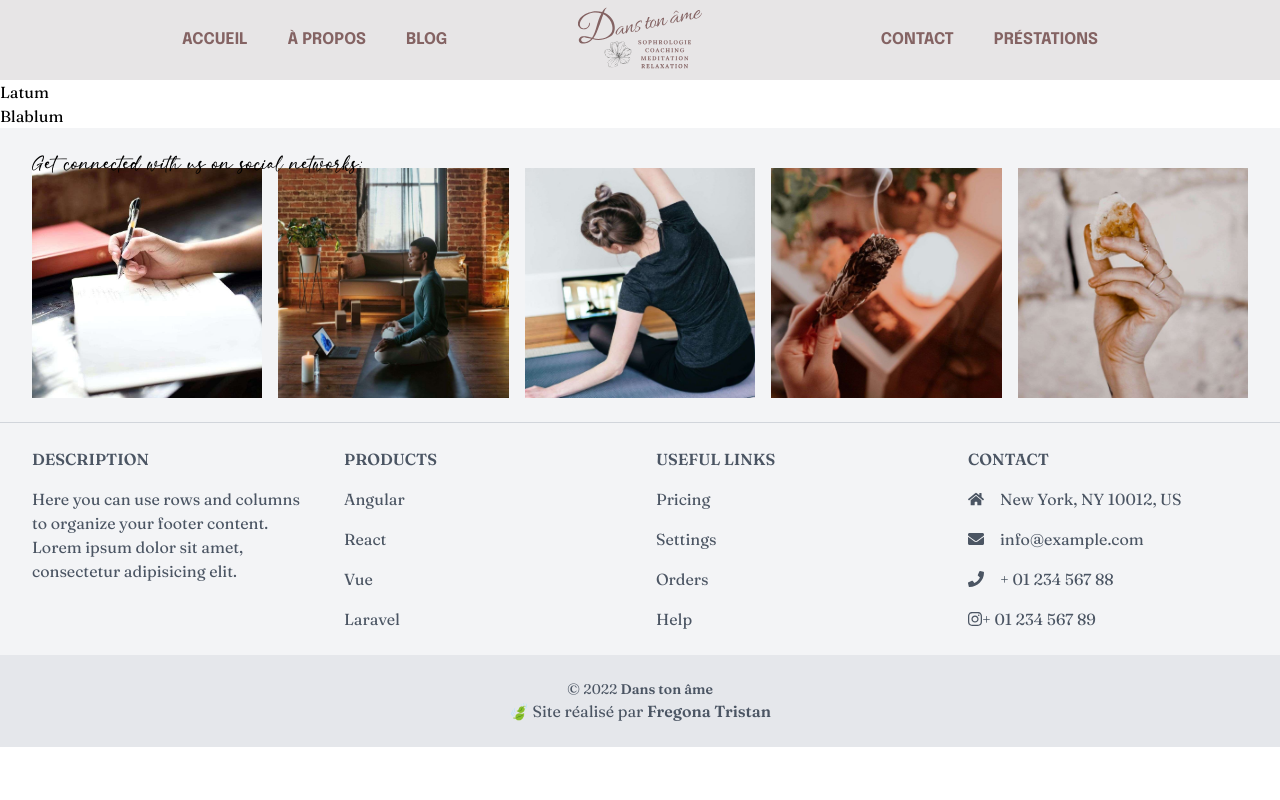
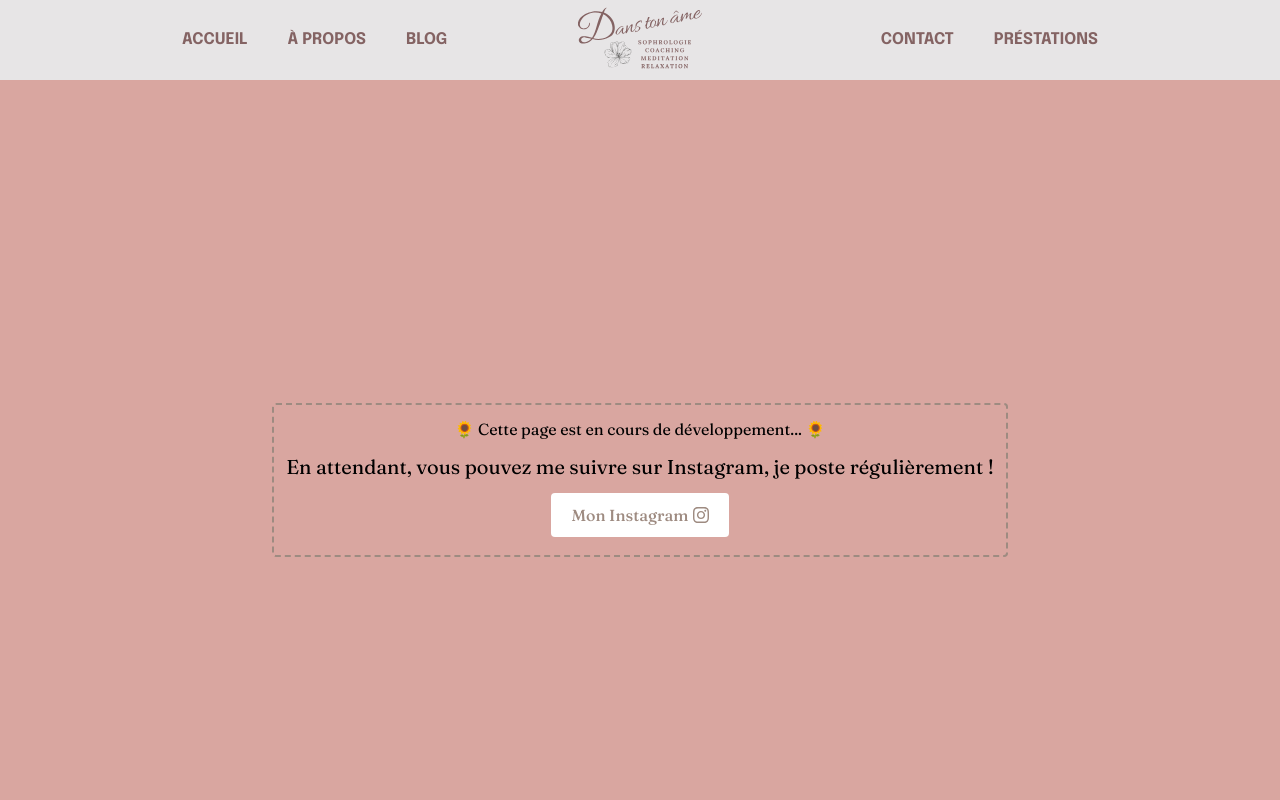
Before and after one commit to Tfregona/Dans_Ton_Ame, a Next.js app: page /about in a window 1280 px wide. Shown: the top 800 px of the page. Built offline with nearby package versions, Linux system fonts and the light colour scheme.

Commit message:
Revert "Homepage + nav = done / pages in building display"

```diff
--- a/components/homepage/contact.js
+++ b/components/homepage/contact.js
@@ -4,7 +4,7 @@
       name: "instagram",
       icon: "M224.1 141c-63.6 0-114.9 51.3-114.9 114.9s51.3 114.9 114.9 114.9S339 319.5 339 255.9 287.7 141 224.1 141zm0 189.6c-41.1 0-74.7-33.5-74.7-74.7s33.5-74.7 74.7-74.7 74.7 33.5 74.7 74.7-33.6 74.7-74.7 74.7zm146.4-194.3c0 14.9-12 26.8-26.8 26.8-14.9 0-26.8-12-26.8-26.8s12-26.8 26.8-26.8 26.8 12 26.8 26.8zm76.1 27.2c-1.7-35.9-9.9-67.7-36.2-93.9-26.2-26.2-58-34.4-93.9-36.2-37-2.1-147.9-2.1-184.9 0-35.8 1.7-67.6 9.9-93.9 36.1s-34.4 58-36.2 93.9c-2.1 37-2.1 147.9 0 184.9 1.7 35.9 9.9 67.7 36.2 93.9s58 34.4 93.9 36.2c37 2.1 147.9 2.1 184.9 0 35.9-1.7 67.7-9.9 93.9-36.2 26.2-26.2 34.4-58 36.2-93.9 2.1-37 2.1-147.8 0-184.8zM398.8 388c-7.8 19.6-22.9 34.7-42.6 42.6-29.5 11.7-99.5 9-132.1 9s-102.7 2.6-132.1-9c-19.6-7.8-34.7-22.9-42.6-42.6-11.7-29.5-9-99.5-9-132.1s-2.6-102.7 9-132.1c7.8-19.6 22.9-34.7 42.6-42.6 29.5-11.7 99.5-9 132.1-9s102.7-2.6 132.1 9c19.6 7.8 34.7 22.9 42.6 42.6 11.7 29.5 9 99.5 9 132.1s2.7 102.7-9 132.1z",
       viewbox: "0 0 448 512",
-      link: "https://instagram.com",
+      link: "https://instagram.com/dans.ton.ame",
     },
     {
       name: "facebook",
@@ -23,7 +23,7 @@
             href={item.link}
             target="_blank"
             rel="noreferrer"
-            className="hover:text-dta_gray"
+            className="hover:text-dta_gray transition duration-300"
           >
             <svg
               data-icon={item.name}
--- a/components/homepage/images.js
+++ b/components/homepage/images.js
@@ -26,7 +26,7 @@
                 alt={image.name}
               />
             </div>
-            <div className="h-16 w-16 -mb-6 absolute self-end flex items-center justify-center rounded-full bg-dta_graylight">
+            <div className="h-16 w-16 -mb-4 absolute self-end flex items-center justify-center rounded-full bg-dta_graylight">
               <div className="h-4 w-4 rounded-full bg-dta_pink"></div>
             </div>
           </div>
--- a/components/homepage/sessions.js
+++ b/components/homepage/sessions.js
@@ -45,8 +45,8 @@
       <p className="p-4 md:p-10 text-xl font-light">LES SÉANCES</p>
       <div className="grid grid-cols-1 md:grid-cols-3 gap-8">
         {Content.map((item) => (
-          <div className="flex flex-col" key={item.id}>
-            <div className="mx-auto w-12">
+          <div className="flex flex-col group" key={item.id}>
+            <div className="mx-auto w-12 transition ease-in-out delay-150 group-hover:-translate-y-2 group-hover:scale-125 duration-300">
               <Image
                 width={1000}
                 height={1000}
--- a/components/homepage/values.js
+++ b/components/homepage/values.js
@@ -29,8 +29,8 @@
         <p className="mb-8 font-steinfeld text-5xl">Mes valeurs</p>
         <div className="grid grid-cols-1 md:grid-cols-3 gap-8">
           {Content.map((item) => (
-            <div className="flex flex-col" key={item.id}>
-              <div className="mx-auto">
+            <div className="flex flex-col group" key={item.id}>
+              <div className="mx-auto ease-in-out delay-150 group-hover:-translate-y-2 group-hover:scale-125 duration-300">
                 <svg
                   className="w-12 h-12"
                   xmlns="http://www.w3.org/2000/svg"
--- a/components/homepage/why.js
+++ b/components/homepage/why.js
@@ -39,10 +39,10 @@
         <div className="grid grid-cols-1 md:grid-cols-2 gap-8">
           {Content.map((item) => (
             <div
-              className="flex items-center text-justify space-x-4"
+              className="flex items-center text-justify space-x-4 group"
               key={item.id}
             >
-              <div className="w-7 flex items-center text-justify">
+              <div className="w-7 flex items-center text-justify transition ease-in-out delay-150 group-hover:-translate-y-1 group-hover:scale-110 duration-300">
                 <Image
                   width={1000}
                   height={1000}
--- a/pages/about.js
+++ b/pages/about.js
@@ -1,20 +1,38 @@
 export default function About() {
-    return (
-        <div>
-            <div>
-                <p>Latum</p>
-                {/* <img src={} alt={} /> */}
-            </div>
-            <div>
-                <div>
-                {/* <img src={} alt={} /> */}
-                {/* <img src={} alt={} /> */}
-
-                </div>
-                <div>
-                    <p>Blablum</p>
-                </div>
-            </div>
+  return (
+    <div>
+      <div className="p-10 lg:px-40 xl:px-60 bg-dta_pink text-center grid place-items-center h-screen">
+        <div className="p-3 border-dashed border-2 border-dta_brown rounded">
+          <p className="text-md mb-3">
+            🌻 Cette page est en cours de développement... 🌻
+          </p>
+          <p className="text-xl mb-3">
+            En attendant, vous pouvez me suivre sur Instagram, je poste
+            régulièrement !
+          </p>
+          <a
+            href="https://instagram.com/dans.ton.ame"
+            target="_blank"
+            rel="noreferrer"
+            className="px-5 py-2.5 relative rounded group overflow-hidden font-medium bg-white text-dta_brown inline-block"
+          >
+            <span className="absolute top-0 left-0 flex w-full h-0 mb-0 transition-all duration-200 ease-out transform translate-y-0 bg-dta_pinklight group-hover:h-full opacity-90"></span>
+            <span className="relative group-hover:text-dta_pink flex">
+              Mon Instagram
+              <svg
+                className="ml-1 w-4"
+                xmlns="http://www.w3.org/2000/svg"
+                viewBox="0 0 448 512"
+              >
+                <path
+                  fill="currentColor"
+                  d="M224.1 141c-63.6 0-114.9 51.3-114.9 114.9s51.3 114.9 114.9 114.9S339 319.5 339 255.9 287.7 141 224.1 141zm0 189.6c-41.1 0-74.7-33.5-74.7-74.7s33.5-74.7 74.7-74.7 74.7 33.5 74.7 74.7-33.6 74.7-74.7 74.7zm146.4-194.3c0 14.9-12 26.8-26.8 26.8-14.9 0-26.8-12-26.8-26.8s12-26.8 26.8-26.8 26.8 12 26.8 26.8zm76.1 27.2c-1.7-35.9-9.9-67.7-36.2-93.9-26.2-26.2-58-34.4-93.9-36.2-37-2.1-147.9-2.1-184.9 0-35.8 1.7-67.6 9.9-93.9 36.1s-34.4 58-36.2 93.9c-2.1 37-2.1 147.9 0 184.9 1.7 35.9 9.9 67.7 36.2 93.9s58 34.4 93.9 36.2c37 2.1 147.9 2.1 184.9 0 35.9-1.7 67.7-9.9 93.9-36.2 26.2-26.2 34.4-58 36.2-93.9 2.1-37 2.1-147.8 0-184.8zM398.8 388c-7.8 19.6-22.9 34.7-42.6 42.6-29.5 11.7-99.5 9-132.1 9s-102.7 2.6-132.1-9c-19.6-7.8-34.7-22.9-42.6-42.6-11.7-29.5-9-99.5-9-132.1s-2.6-102.7 9-132.1c7.8-19.6 22.9-34.7 42.6-42.6 29.5-11.7 99.5-9 132.1-9s102.7-2.6 132.1 9c19.6 7.8 34.7 22.9 42.6 42.6 11.7 29.5 9 99.5 9 132.1s2.7 102.7-9 132.1z"
+                ></path>
+              </svg>
+            </span>
+          </a>
         </div>
-    )
+      </div>
+    </div>
+  );
 }
```
Also changed, not shown: components/layouts/navbar.js (+7 -7 lines).
